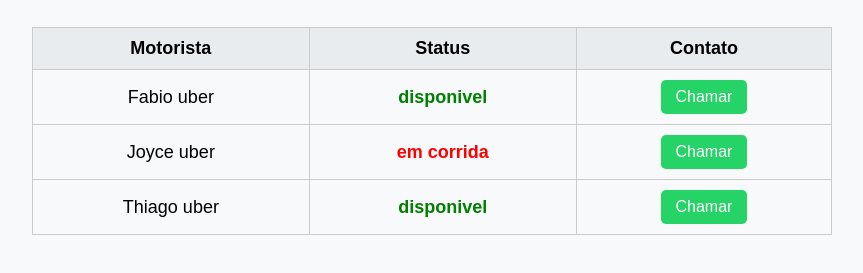
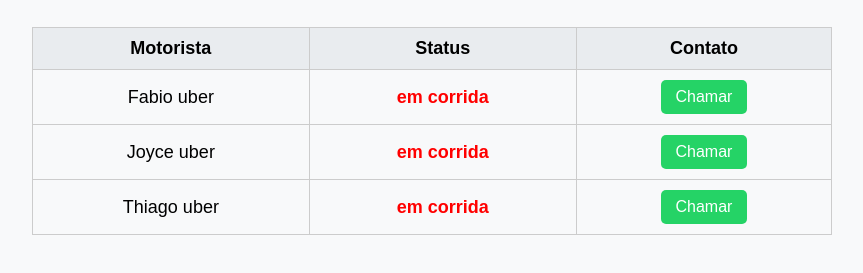
Before and after one commit to Fabiolaneiro/motorista-uber, a plain HTML site: page index.html in a window 1280 px wide. Shown: the part 89-362 px from the top of the page, without its empty margins (208-1071 px from the left). Drawn offline with Linux system fonts and the light colour scheme.

Commit message:
Atualização automática do index.html via Google Apps Script

```diff
--- a/index.html
+++ b/index.html
@@ -62,9 +62,9 @@
       <th>Status</th>
       <th>Contato</th>
     </tr>
-    <tr><td>Fabio uber</td><td class="disponivel">disponivel</td><td><a class="whatsapp-btn" href="https://wa.me/554335232100?text=Quero%20falar%20com%20Fabio%20uber">Chamar</a></td></tr>
+    <tr><td>Fabio uber</td><td class="em-corrida">em corrida</td><td><a class="whatsapp-btn" href="https://wa.me/554335232100?text=Quero%20falar%20com%20Fabio%20uber">Chamar</a></td></tr>
 <tr><td>Joyce uber</td><td class="em-corrida">em corrida</td><td><a class="whatsapp-btn" href="https://wa.me/554335232100?text=Quero%20falar%20com%20Joyce%20uber">Chamar</a></td></tr>
-<tr><td>Thiago uber</td><td class="disponivel">disponivel</td><td><a class="whatsapp-btn" href="https://wa.me/554335232100?text=Quero%20falar%20com%20Thiago%20uber">Chamar</a></td></tr>
+<tr><td>Thiago uber</td><td class="em-corrida">em corrida</td><td><a class="whatsapp-btn" href="https://wa.me/554335232100?text=Quero%20falar%20com%20Thiago%20uber">Chamar</a></td></tr>
   </table>
 </body>
 </html>
```
